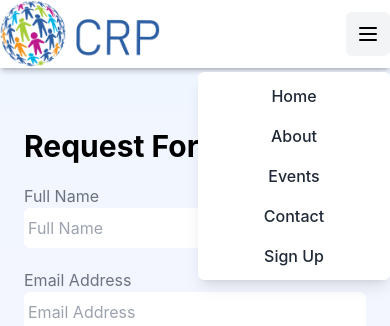
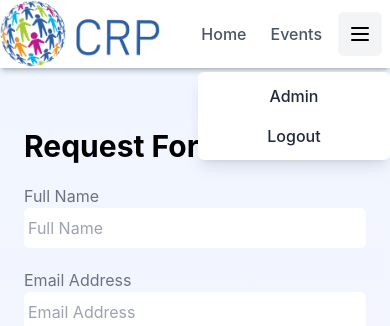
Before and after one commit to megane18/TCRP12, a React (Vite) app in the folder tcrp/: page /request-form in a window 390 px wide. Both pictures are taken after a click on the button 368 px from the left and 33 px from the top of the page. Shown: the top 326 px of the page. Built offline with nearby package versions, Linux system fonts and the light colour scheme.

Commit message:
better menu

```diff
--- a/tcrp/src/components/Header.jsx
+++ b/tcrp/src/components/Header.jsx
@@ -60,11 +60,11 @@ const Header = ({ footerRef }) => {
           </div>
         </Link>
         <div className="relative flex items-center">
-          <nav className="hidden md:flex space-x-6 me-4">
+          <nav className="md:flex space-x-6 me-4">
             <a href="/" className="text-gray-600 hover:text-blue-600">Home</a>
-            <a href="https://www.communityrestorationproject.org/about" className="text-gray-600 hover:text-blue-600">About</a>
+            <a href="https://www.communityrestorationproject.org/about" className="hidden md:flex text-gray-600 hover:text-blue-600">About</a>
             <a href="/dashboard" className="text-gray-600 hover:text-blue-600">Events</a>
-            <a onClick={handleScrollToFooter} className="text-gray-600 hover:text-blue-600">
+            <a onClick={handleScrollToFooter} className="text-gray-600 hover:text-blue-600 hidden md:flex">
               Contact
             </a>
             {/* <Link to="/signup" className="text-gray-600 hover:text-blue-600">Sign Up</Link> */}
@@ -72,7 +72,7 @@ const Header = ({ footerRef }) => {
 
           <button
             onClick={toggleMenu}
-            className="MenuButton focus:outline-none bg-gray-100 border-2 border-gray-100 hover:border-gray-200 rounded-md p-2"
+            className="MenuButton focus:outline-none bg-gray-100 border-2 border-gray-100 hover:border-gray-200 rounded-md p-2 mr-2 md:mr-0"
           >
             <Menu className="text-gray-600" size={24} />
           </button>
@@ -80,25 +80,15 @@ const Header = ({ footerRef }) => {
           {isMenuOpen && (
             <nav
               ref={menuRef} // Attach ref to the menu
-              className="absolute right-0 mt-2 w-48 bg-white rounded-md shadow-lg py-1 z-50 md:hidden"
+              className="absolute right-0 mt-2 w-48 bg-white rounded-md shadow-lg py-1 z-50"
               style={{ top: 'calc(100% + 8px)' }} // Ensures the dropdown appears below the button
             >
               <ul>
                 <li>
-                  <Link to="/" className="block px-4 py-2 text-gray-800 hover:bg-gray-100" onClick={handleMenuItemClick}>Home</Link>
+                  <Link to="/admin" className="block px-4 py-2 text-gray-800 hover:bg-gray-100" onClick={handleMenuItemClick}>Admin</Link>
                 </li>
                 <li>
-                  <a href="https://www.communityrestorationproject.org/about" className="block px-4 py-2 text-gray-800 hover:bg-gray-100" onClick={handleMenuItemClick}>About</a>
-                </li>
-                <li>
-                  <Link to="/dashboard" className="block px-4 py-2 text-gray-800 hover:bg-gray-100" onClick={handleMenuItemClick}>Events</Link>
-                </li>
-                <li>
-                  {/* Use the new handleContactClick to handle both actions */}
-                  <a onClick={handleContactClick} className="block px-4 py-2 text-gray-800 hover:bg-gray-100">Contact</a>
-                </li>
-                <li>
-                  <Link to="/signup" className="block px-4 py-2 text-gray-800 hover:bg-gray-100" onClick={handleMenuItemClick}>Sign Up</Link>
+                  <Link to="/signup" className="block px-4 py-2 text-gray-800 hover:bg-gray-100" onClick={handleMenuItemClick}>Logout</Link>
                 </li>
               </ul>
             </nav>
```
